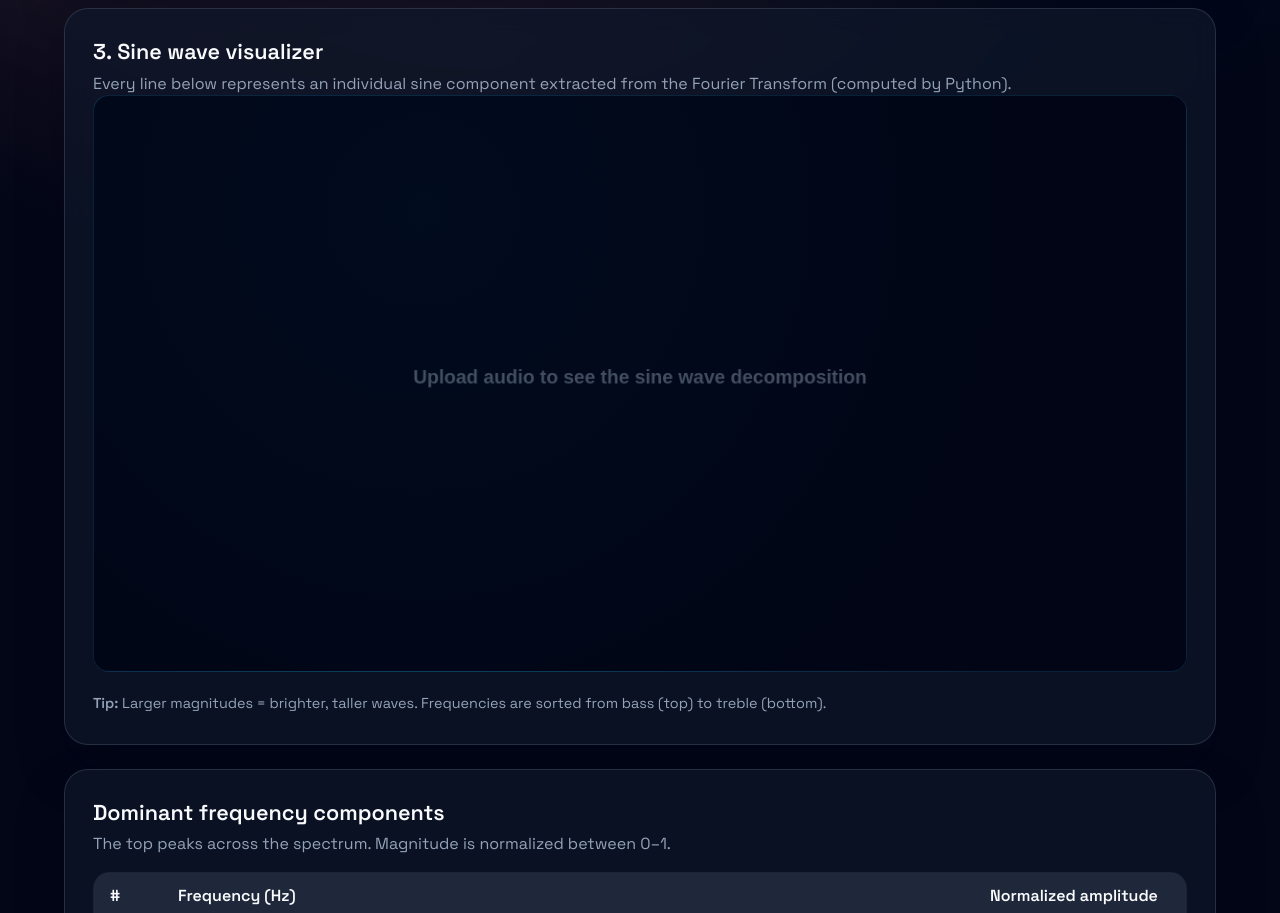
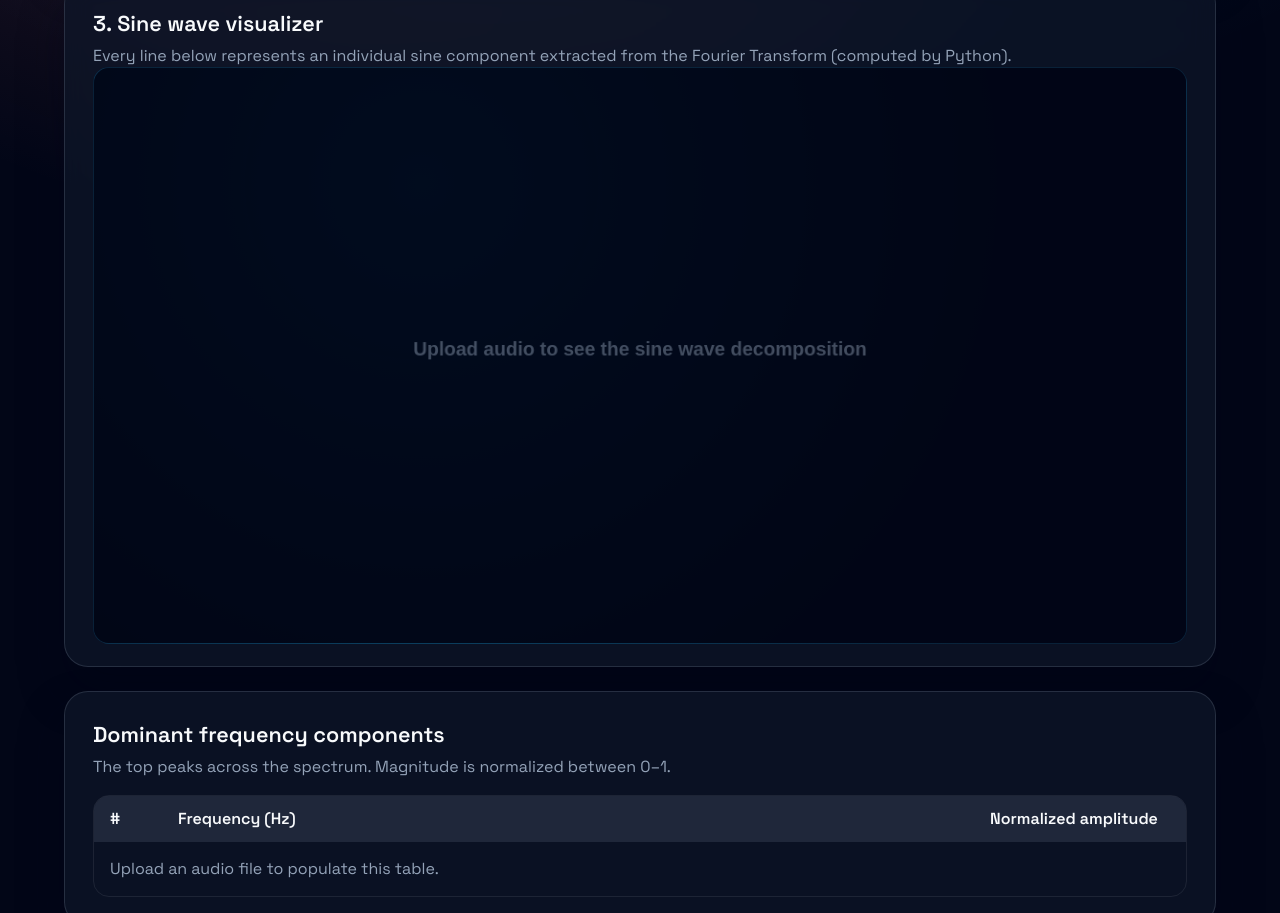
Before and after one commit to prabha-07/Fourier-Sine-Wave-Visualizer, a plain HTML site: page static/index.html in a window 1280 px wide. Shown: the part 1240-2153 px from the top of the page. Drawn offline with Linux system fonts and the light colour scheme.

Commit message:
Remove tip messages from UI

```diff
--- a/static/index.html
+++ b/static/index.html
@@ -42,7 +42,6 @@
       <div class="panel__header">
         <h2>1. Upload audio</h2>
         <p>Select any MP3/WAV file under 10&nbsp;MB to analyze.</p>
-        <p style="font-size: 0.9rem; color: rgba(148, 163, 184, 0.8); margin-top: 0.5rem;"><strong>Tip:</strong> WAV files process much faster than MP3. For best performance, convert MP3 to WAV first.</p>
       </div>
       <div class="dropzone" id="dropzone-container">
         <input id="file-input" type="file" accept="audio/*" style="position: absolute; opacity: 0; width: 100%; height: 100%; top: 0; left: 0; cursor: pointer; z-index: 10;" />
@@ -95,9 +94,6 @@
       <canvas id="visualizer" width="1200" height="600" role="img" aria-label="Sine wave visualization of uploaded audio frequencies">
         Your browser does not support canvas.
       </canvas>
-      <div class="panel__footer">
-        <p><strong>Tip:</strong> Larger magnitudes = brighter, taller waves. Frequencies are sorted from bass (top) to treble (bottom).</p>
-      </div>
     </section>
 
     <section class="panel panel--frequencies">
```
